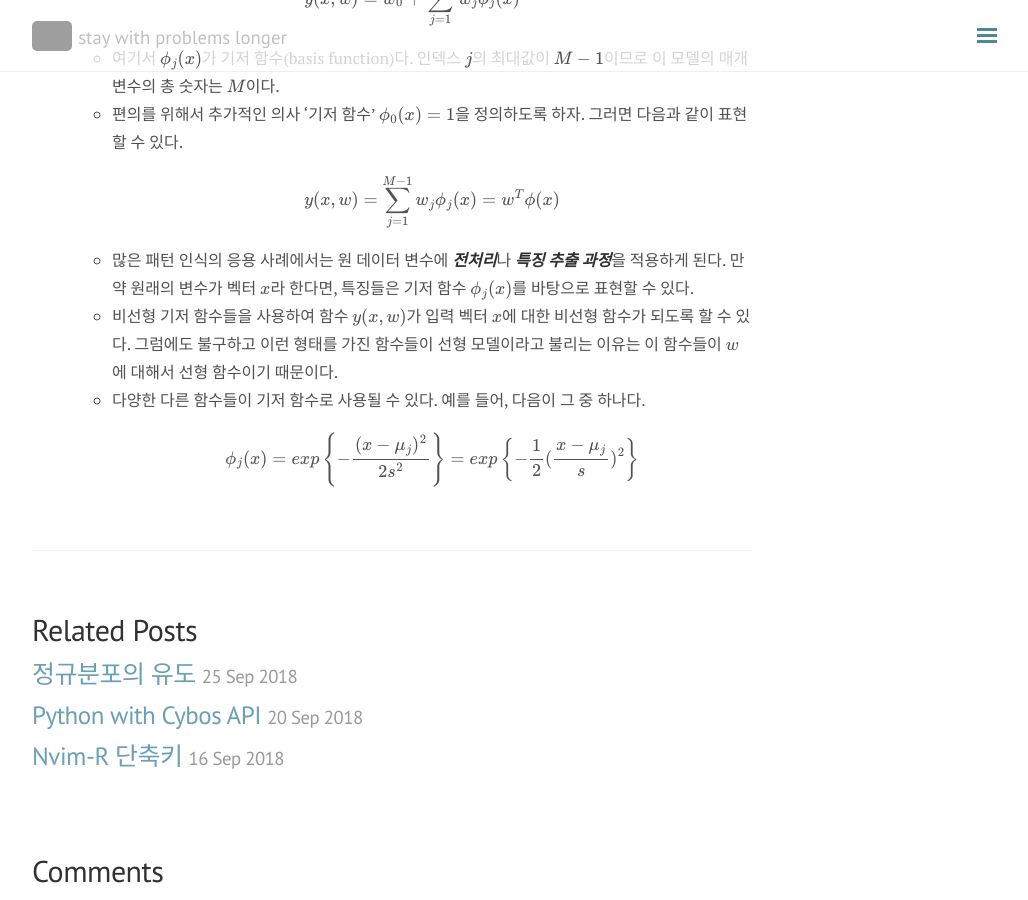
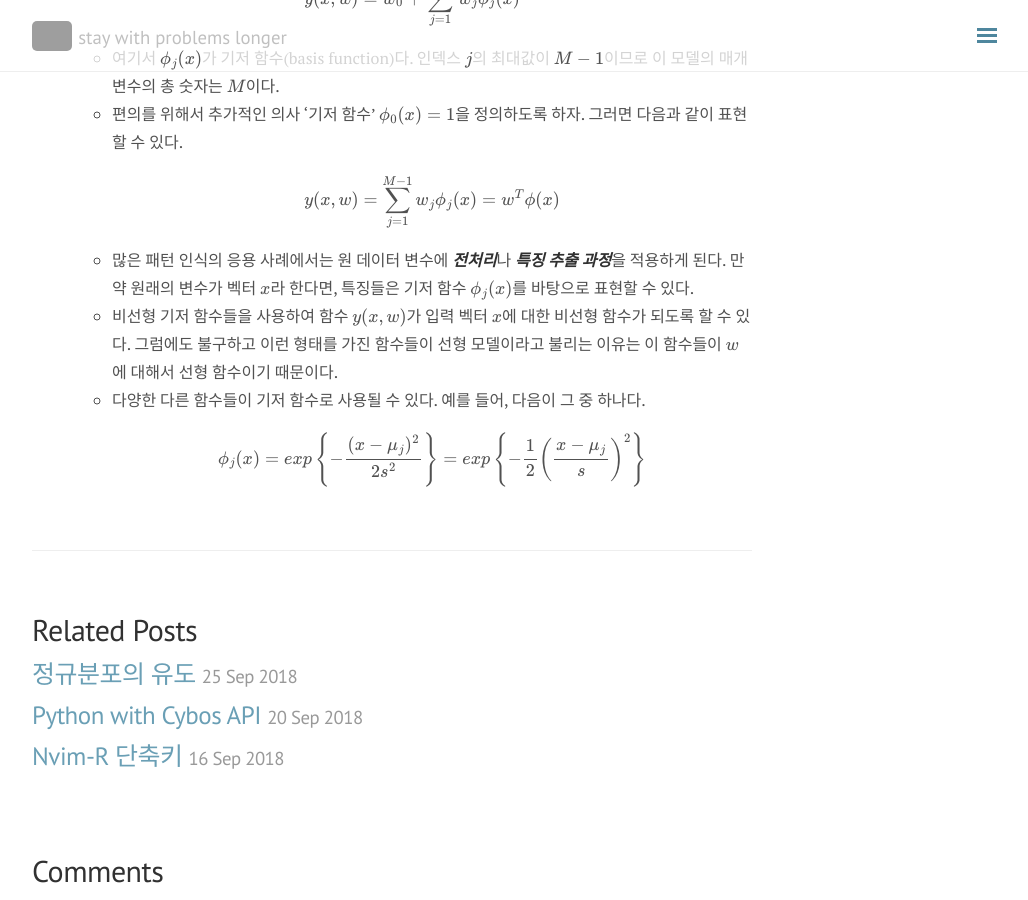
Before and after one commit to seokhoonj/seokhoonj.github.io, a Jekyll site: the page built from _posts/Math/2018-09-27-Math-linear_regression.md, in a window 1280 px wide and 900 px high, scrolled down 953 px. Shown: the whole window, without its empty margins (248-1276 px from the left). Built offline with Jekyll 4.4.1, drawn with Linux system fonts in a browser that asks for light colours; nearby versions of some CDN libraries; formulas are drawn with MathJax 3; comment, search, counter and statistics services are not loaded; grey boxes are pictures that could not be loaded.

Commit message:
add _posts

```diff
--- a/_posts/Math/2018-09-27-Math-linear_regression.md
+++ b/_posts/Math/2018-09-27-Math-linear_regression.md
@@ -29,4 +29,4 @@
  - 많은 패턴 인식의 응용 사례에서는 원 데이터 변수에 <em><strong>전처리</strong></em>나 <em><strong>특징 추출 과정</strong></em>을 적용하게 된다. 만약 원래의 변수가 벡터 $x$라 한다면, 특징들은 기저 함수 ${\phi\_j(x)}$를 바탕으로 표현할 수 있다.
  - 비선형 기저 함수들을 사용하여 함수 $y(x,w)$가 입력 벡터 $x$에 대한 비선형 함수가 되도록 할 수 있다. 그럼에도 불구하고 이런 형태를 가진 함수들이 선형 모델이라고 불리는 이유는 이 함수들이 $w$에 대해서 선형 함수이기 때문이다.
  - 다양한 다른 함수들이 기저 함수로 사용될 수 있다. 예를 들어, 다음이 그 중 하나다.
- \\( \phi\_j(x) = exp\left\lbrace-\frac{(x-\mu\_j)^2}{2s^2}\right\rbrace  = exp\left\lbrace-\frac{1}{2}(\frac{x-\mu\_j}{s})^2\right\rbrace \\)
+ \\( \phi\_j(x) = exp\left\lbrace-\frac{(x-\mu\_j)^2}{2s^2}\right\rbrace  = exp\left\lbrace-\frac{1}{2}\left(\frac{x-\mu\_j}{s}\right)^2\right\rbrace \\)
```
